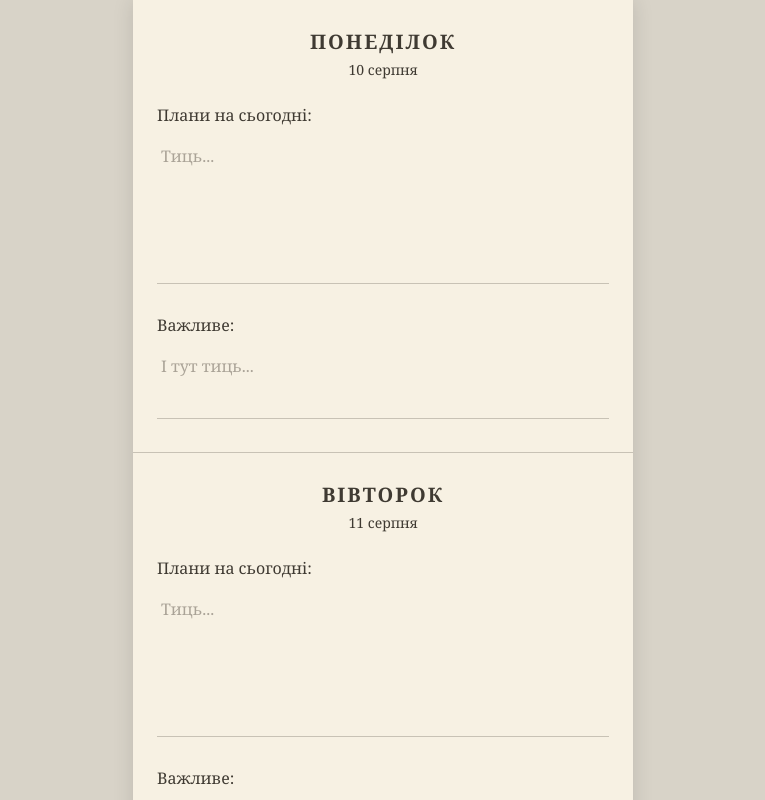
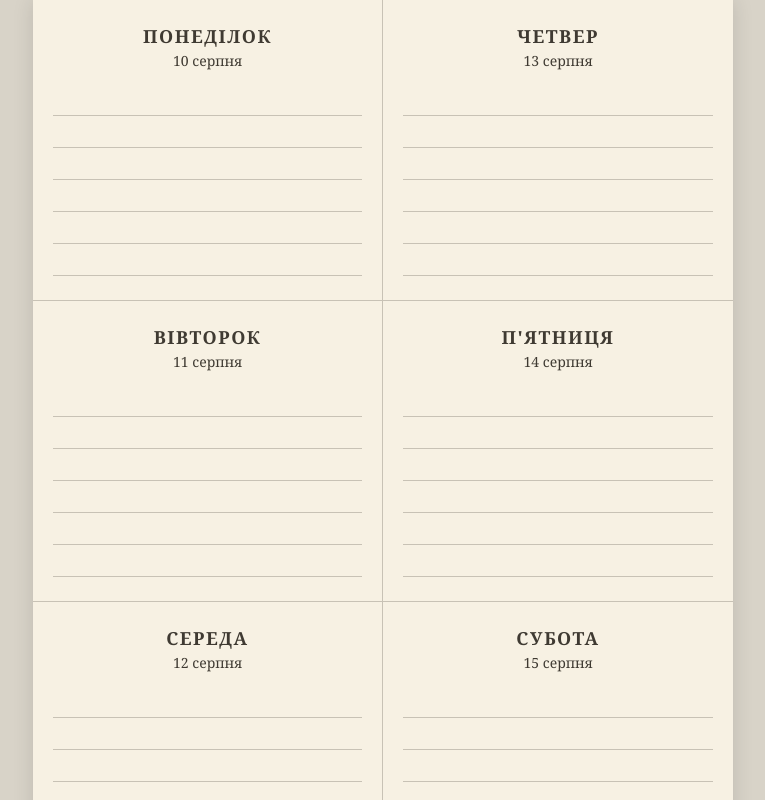
Before and after one commit to Ellen-HI/my-notebook, a Next.js app: page / in a window 1280 px wide. Shown: the top 800 px of the page, without its empty margins (257-1022 px from the left). Built offline with nearby package versions, Linux system fonts and the light colour scheme.

Commit message:
fix page, css, add key

```diff
--- a/app/globals.css
+++ b/app/globals.css
@@ -36,57 +36,109 @@ a {
   box-shadow: 0 0 20px rgba(0, 0, 0, 0.12);
 }
 
-.day {
-  min-height: 50vh;
-  padding: 28px 24px;
+.week {
+  display: grid;
+  grid-template-columns: 1fr 1fr;
+  grid-template-rows: 1fr 1fr 1fr 0.7fr;
+  min-height: 100vh;
 }
 
-.day + .day {
-  border-top: 1px solid var(--paper-line);
+.day {
+  padding: 18px 14px;
+  border-bottom: 1px solid var(--paper-line);
+}
+
+.day:nth-child(1) {
+  grid-column: 1;
+  grid-row: 1;
+  border-right: 1px solid var(--paper-line);
+}
+
+.day:nth-child(2) {
+  grid-column: 1;
+  grid-row: 2;
+  border-right: 1px solid var(--paper-line);
+}
+
+.day:nth-child(3) {
+  grid-column: 1;
+  grid-row: 3;
+  border-right: 1px solid var(--paper-line);
+}
+
+.day:nth-child(4) {
+  grid-column: 2;
+  grid-row: 1;
+}
+
+.day:nth-child(5) {
+  grid-column: 2;
+  grid-row: 2;
+}
+
+.day:nth-child(6) {
+  grid-column: 2;
+  grid-row: 3;
+}
+
+.day:nth-child(7) {
+  grid-column: 1 / 3;
+  grid-row: 4;
 }
 
 .day h1 {
   text-align: center;
-  font-size: 20px;
+  font-size: 15px;
   font-weight: 600;
-  letter-spacing: 2px;
+  letter-spacing: 1.5px;
 }
 
 .date {
-  margin-top: 5px;
+  margin-top: 3px;
   text-align: center;
-  font-size: 14px;
+  font-size: 13px;
 }
 
-.day h2 {
-  margin-top: 25px;
-  margin-bottom: 8px;
-  font-size: 16px;
-  font-weight: 500;
+.writing-lines {
+  margin-top: 14px;
 }
 
-.day h2:first-of-type + textarea {
-  min-height: 150px;
-}
-
-.day h2:last-of-type + textarea {
-  min-height: 75px;
-}
-
-.day textarea {
+.writing-line {
+  display: block;
   width: 100%;
-  padding: 10px 4px;
+  height: 28px;
+  padding: 0 2px;
   border: none;
   border-bottom: 1px solid var(--paper-line);
   outline: none;
-  resize: none;
   background: transparent;
   color: var(--text);
-  font: inherit;
-  font-size: 16px;
-  line-height: 1.6;
+  font-family: inherit;
+  font-size: 15px;
+}
+.writing-line:focus {
+  border-bottom-color: #9f998d;
 }
 
-.day textarea::placeholder {
-  color: #aaa397;
+@media (min-width: 600px) {
+  .notebook {
+    max-width: 700px;
+  }
+
+  .day {
+    padding: 24px 20px;
+  }
+
+  .day h1 {
+    font-size: 18px;
+  }
+
+  .date {
+    font-size: 14px;
+  }
+
+  .writing-line {
+    height: 32px;
+    font-size: 16px;
+  }
 }
--- a/app/page.tsx
+++ b/app/page.tsx
@@ -1,31 +1,90 @@
+"use client";
+import { useState } from "react";
+const week = [
+  {
+    day: "ПОНЕДІЛОК",
+    date: "10 серпня",
+  },
+  {
+    day: "ВІВТОРОК",
+    date: "11 серпня",
+  },
+  {
+    day: "СЕРЕДА",
+    date: "12 серпня",
+  },
+  {
+    day: "ЧЕТВЕР",
+    date: "13 серпня",
+  },
+  {
+    day: "П'ЯТНИЦЯ",
+    date: "14 серпня",
+  },
+  {
+    day: "СУБОТА",
+    date: "15 серпня",
+  },
+  {
+    day: "НЕДІЛЯ",
+    date: "16 серпня",
+  },
+];
+
+const getSavedNotes = () => {
+  if (typeof window === "undefined") {
+    return [];
+  }
+
+  const savedNotes = localStorage.getItem("notebook-notes");
+
+  return savedNotes ? JSON.parse(savedNotes) : [];
+};
+
 export default function Home() {
+  const [notes, setNotes] = useState<string[]>(getSavedNotes);
+
+  const handleChange = (index: number, value: string) => {
+    const updatedNotes = [...notes];
+
+    updatedNotes[index] = value;
+
+    setNotes(updatedNotes);
+
+    localStorage.setItem("notebook-notes", JSON.stringify(updatedNotes));
+  };
+  let inputIndex = 0;
+
   return (
     <main className="notebook">
-      <section className="day">
-        <h1>ПОНЕДІЛОК</h1>
-        <p className="date">10 серпня</p>
+      <div className="week">
+        {week.map((item, index) => {
+          const lines = index === 6 ? 4 : 6;
+          return (
+            <section className="day" key={item.day}>
+              <h1>{item.day}</h1>
+              <p className="date">{item.date}</p>
 
-        <h2>Плани на сьогодні:</h2>
-
-        <textarea placeholder="Тиць..." />
-
-        <h2>Важливе:</h2>
-
-        <textarea placeholder="І тут тиць..." />
-      </section>
-
-      <section className="day">
-        <h1>ВІВТОРОК</h1>
-        <p className="date">11 серпня</p>
-
-        <h2>Плани на сьогодні:</h2>
-
-        <textarea placeholder="Тиць..." />
-
-        <h2>Важливе:</h2>
-
-        <textarea placeholder="І тут тиць..." />
-      </section>
+              <div className="writing-lines">
+                {Array.from({ length: lines }).map((_, lineIndex) => {
+                  const currentIndex = inputIndex++;
+                  return (
+                    <input
+                      key={lineIndex}
+                      type="text"
+                      className="writing-line"
+                      value={notes[currentIndex] || ""}
+                      onChange={(event) =>
+                        handleChange(currentIndex, event.target.value)
+                      }
+                    />
+                  );
+                })}
+              </div>
+            </section>
+          );
+        })}
+      </div>
     </main>
   );
 }
--- /dev/null
+++ b/lib/supabase.ts
@@ -0,0 +1,6 @@
+import { createClient } from "@supabase/supabase-js";
+
+const supabaseUrl = process.env.NEXT_PUBLIC_SUPABASE_URL!;
+const supabaseKey = process.env.NEXT_PUBLIC_SUPABASE_PUBLISHABLE_KEY!;
+
+export const supabase = createClient(supabaseUrl, supabaseKey);
--- a/package.json
+++ b/package.json
@@ -9,6 +9,7 @@
     "lint": "eslint"
   },
   "dependencies": {
+    "@supabase/supabase-js": "^2.112.2",
     "next": "16.3.0",
     "react": "19.2.8",
     "react-dom": "19.2.8"
```
Also changed, not shown: 2 other files (tests, documents, lock files or other folders).
